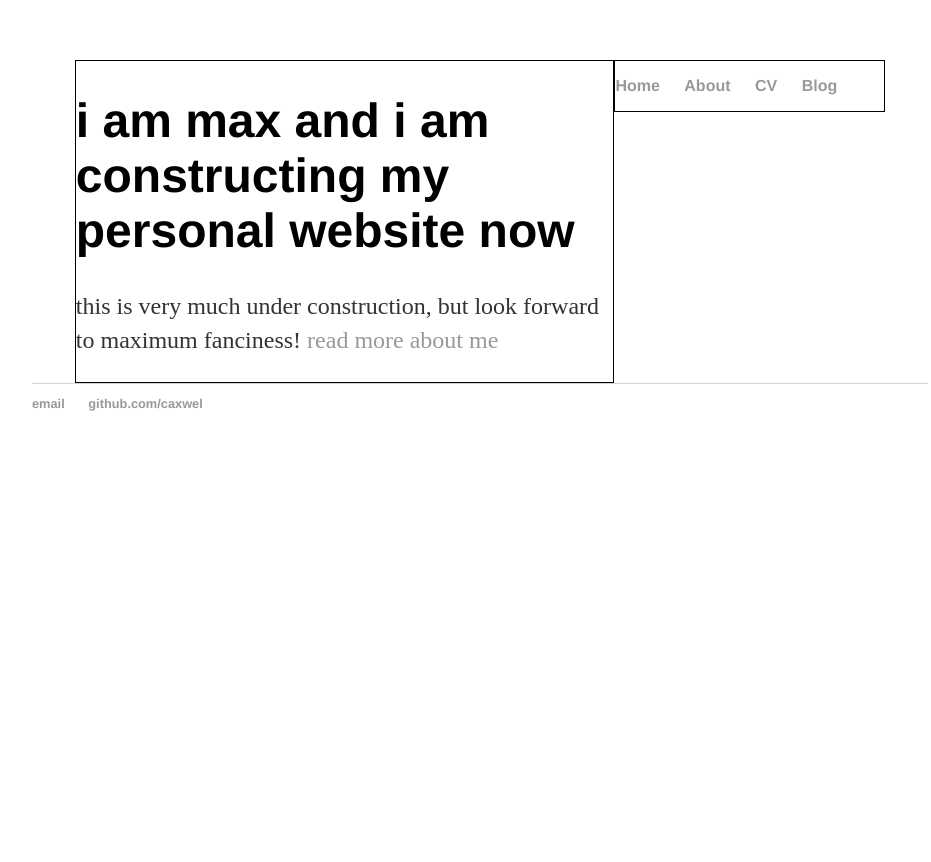
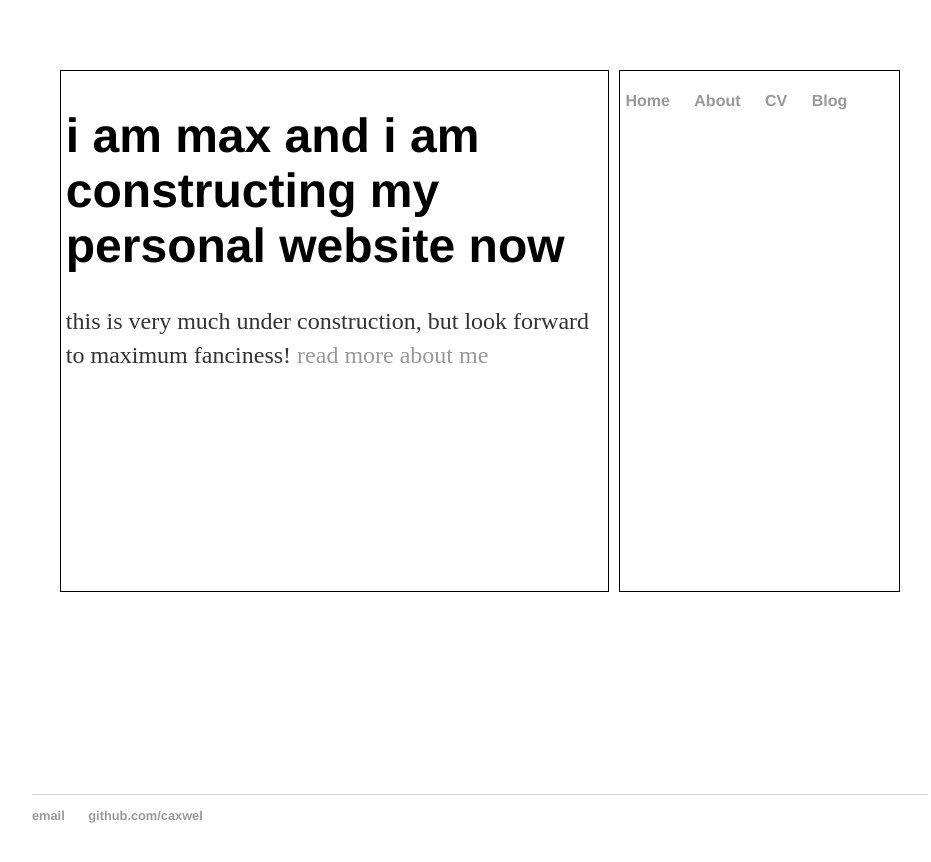
Before and after one commit to caxwel/caxwel.github.io, a Jekyll site: the page built from index.html, in a window 1280 px wide. Shown: the top 862 px of the page, without its empty margins (160-1091 px from the left). Built offline with Jekyll 4.4.1, drawn with Linux system fonts in a browser that asks for light colours.

Commit message:
style and html updates

```diff
--- a/_layouts/default.html
+++ b/_layouts/default.html
@@ -8,6 +8,7 @@
 	<body>
 
 		<div class="container">
+			<div class="main">
 			<div class="content">
 			{{ content }}
 			</div><!-- /.content -->
@@ -21,12 +22,15 @@
 					</ul>
 				</nav>
 			</div><!-- /.navbar -->
-		</div><!-- /.container -->
-		<footer>
-    		<ul>
+		</div><!-- /.main -->
+		<div class="foot">
+			<footer>
+			<ul>
         		<li><a href="mailto:turermax@gmail.com">email</a></li>
         		<li><a href="https://github.com/caxwel">github.com/caxwel</a></li>
 			</ul>
 		</footer>
+		</div>
+		</div><!-- /.container -->
 	</body>
 </html>
--- a/css/main.css
+++ b/css/main.css
@@ -1,7 +1,19 @@
 body {
-    margin: 60px auto;
+    margin: 0;
     width: 70%;
+    height: 90%;
 }
+
+body, html {
+    display: flex;
+    justify-content: center;
+    align-items: center;
+}
+
+html {
+    height: 100%;
+}
+
 nav ul, footer ul {
     font-family:'Helvetica', 'Arial', 'Sans-Serif';
     padding: 0px;
@@ -44,18 +56,30 @@ ul.posts li {
 
 .container {
     display: flex;
+    flex-direction: column;
+    justify-content: center;
+    height: 100%;
+}
+
+.main {
+    display: flex;
     flex-direction: row;
     justify-content: center;
+    height: 90%;
 }
 
 .content {
     border: 1px solid #000;
     height: 70%;
     width: 60%;
+    padding: 5px;
+    margin: 5px;
 }
 
 .navbar {
     border: 1px solid #000;
     height: 70%;
     width: 30%;
+    padding: 5px;
+    margin: 5px;
 }
```
